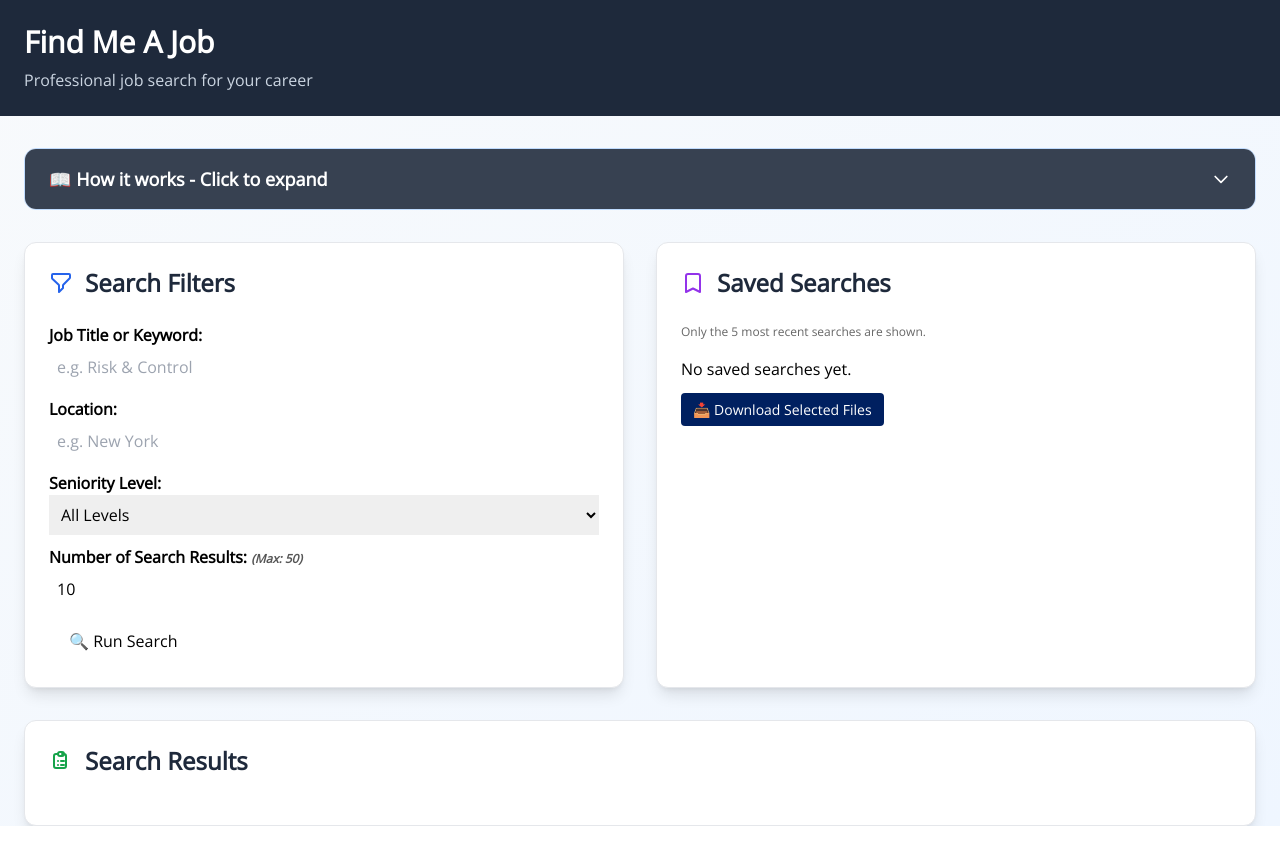
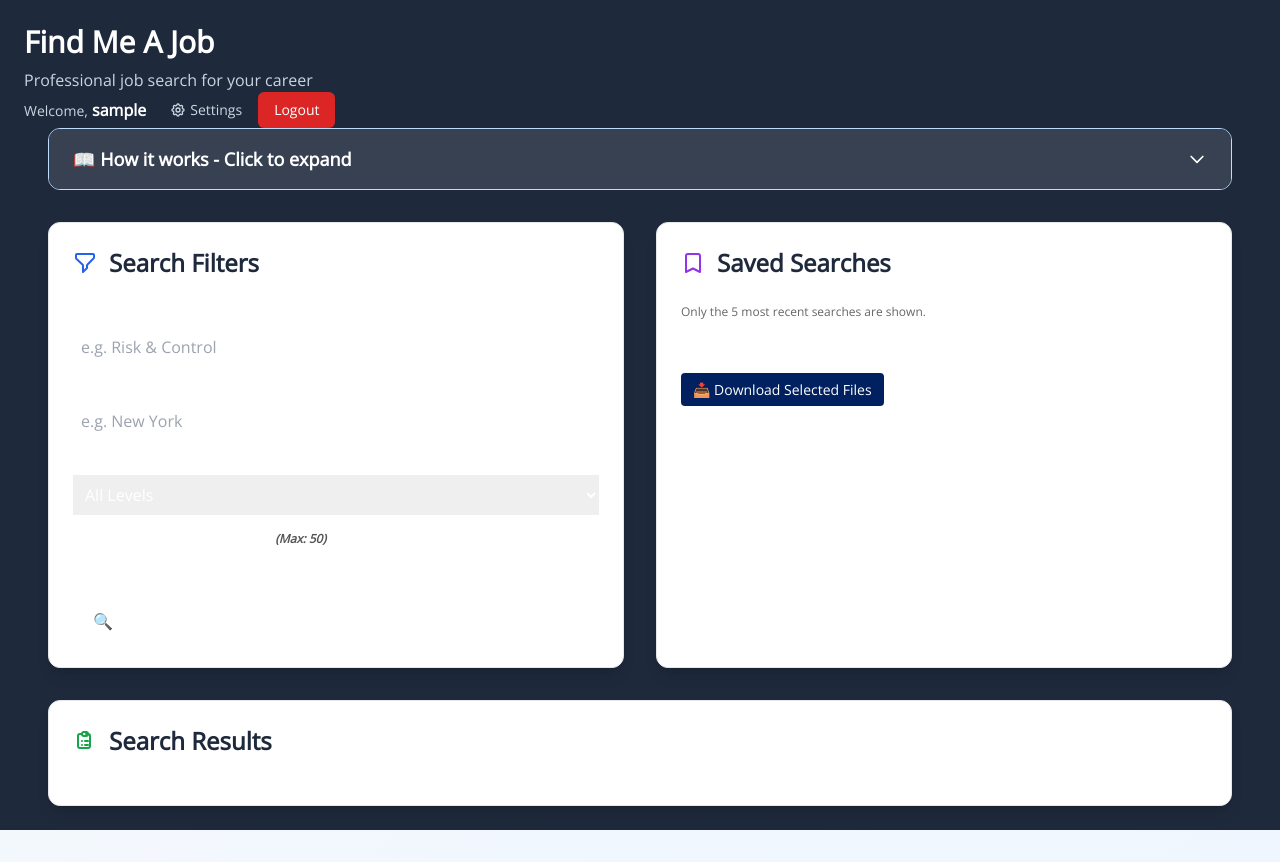
Before and after one commit to Frameit12/jobs_scraper, a Flask app: page / in a window 1280 px wide. Before the commit the page ends 826 px from the top, so only its background shows below. Run offline with Flask 3, Linux system fonts and the light colour scheme; the visitor is signed in with stand-in values (Sample User, id 1); data that the repository does not hold is empty; parts of the project's set-up code (start-up, migrations or seed data) failed here and were passed over; some libraries are stand-ins or nearby versions.

Commit message:
Update index.html

```diff
--- a/templates/index.html
+++ b/templates/index.html
@@ -70,6 +70,24 @@
         <div class="max-w-7xl mx-auto">
             <h1 class="text-3xl font-bold">Find Me A Job</h1>
             <p class="text-slate-300 mt-2">Professional job search for your career</p>
+
+        <div class="flex items-center space-x-6">
+            <div class="text-slate-300">
+                <span class="text-sm">Welcome,</span>
+                <span class="font-semibold text-white">{{ session.username }}</span>
+            </div>
+            <div class="flex items-center space-x-4">
+                <a href="#" class="text-slate-300 hover:text-white transition-colors text-sm flex items-center">
+                    <svg class="w-4 h-4 mr-1" fill="none" stroke="currentColor" viewBox="0 0 24 24">
+                        <path stroke-linecap="round" stroke-linejoin="round" stroke-width="2" d="M10.325 4.317c.426-1.756 2.924-1.756 3.35 0a1.724 1.724 0 002.573 1.066c1.543-.94 3.31.826 2.37 2.37a1.724 1.724 0 001.065 2.572c1.756.426 1.756 2.924 0 3.35a1.724 1.724 0 00-1.066 2.573c.94 1.543-.826 3.31-2.37 2.37a1.724 1.724 0 00-2.572 1.065c-.426 1.756-2.924 1.756-3.35 0a1.724 1.724 0 00-2.573-1.066c-1.543.94-3.31-.826-2.37-2.37a1.724 1.724 0 00-1.065-2.572c-1.756-.426-1.756-2.924 0-3.35a1.724 1.724 0 001.066-2.573c-.94-1.543.826-3.31 2.37-2.37.996.608 2.296.07 2.572-1.065z"></path>
+                        <path stroke-linecap="round" stroke-linejoin="round" stroke-width="2" d="M15 12a3 3 0 11-6 0 3 3 0 016 0z"></path>
+                    </svg>
+                    Settings
+                </a>
+                <a href="/logout" class="bg-red-600 hover:bg-red-700 px-4 py-2 rounded-md text-sm font-medium transition-colors">
+                        Logout
+                </a>
+            </div>
         </div>
     </div>
 
```
